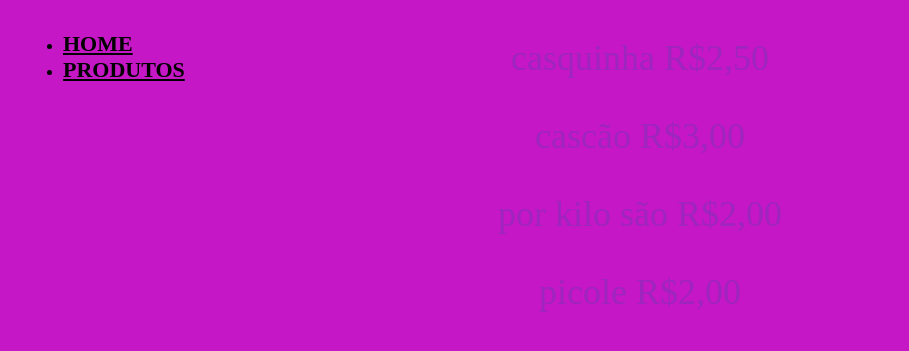
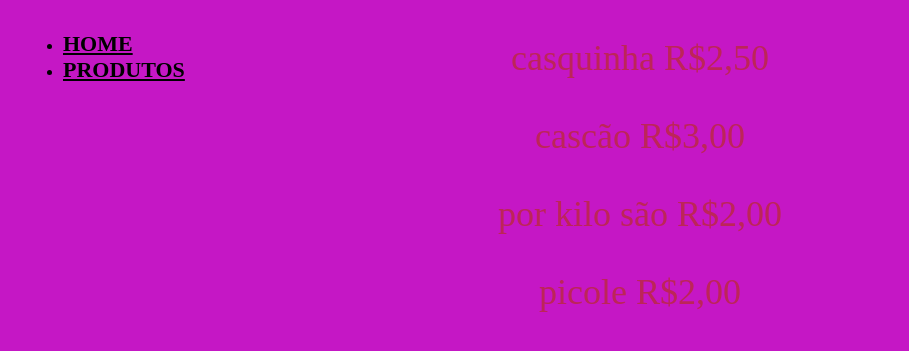
Before and after one commit to carolini246/Sorveteria-da-nana, a plain HTML site: page produtos.html in a window 1280 px wide. Shown: the part 95-446 px from the top of the page, without its empty margins (0-909 px from the left). Drawn offline with Linux system fonts and the light colour scheme.

Commit message:
jjjjjjjjj

```diff
--- a/produtos.css
+++ b/produtos.css
@@ -9,7 +9,7 @@ font-size: 30px;
 text-align: center;
 }
 p{
-color:rgb(158, 37, 189);
+color:rgb(189, 37, 88);
 font-family:'Times New Roman', Times, serif ;
 font-size: 36px;
 text-align: center;
```
